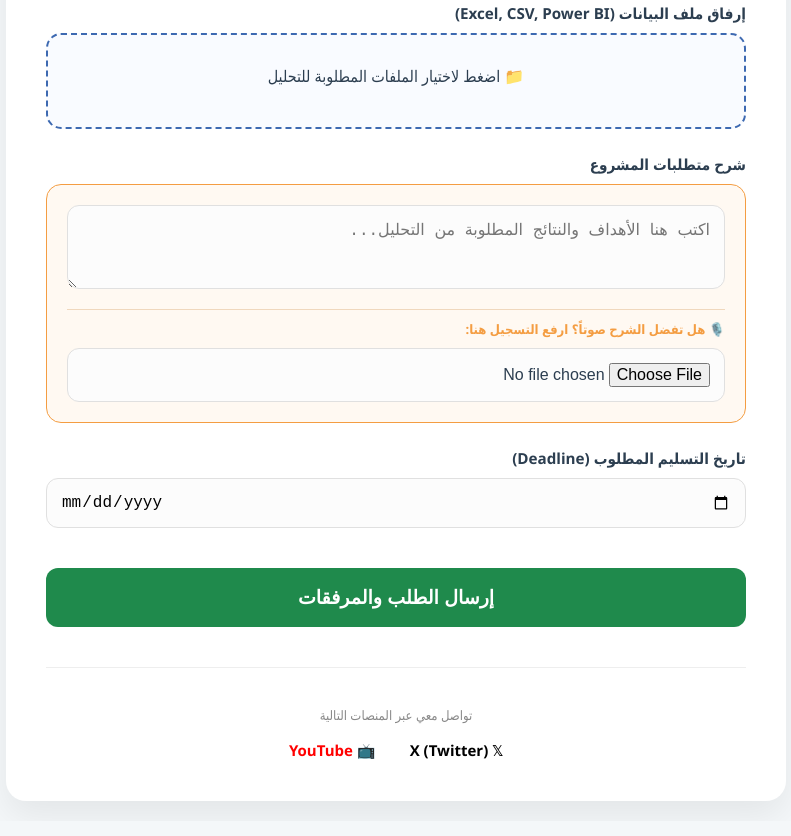
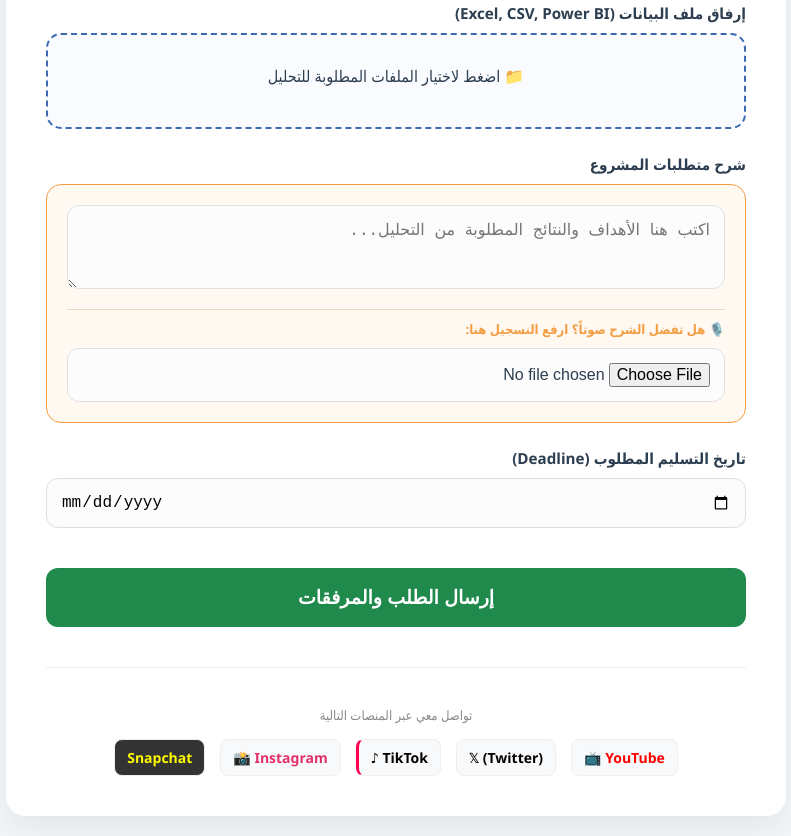
Before and after one commit to TurkiRM/Dashboard-Portal, a plain HTML site: page index.html in a window 1280 px wide. Shown: the part 670-1506 px from the top of the page, without its empty margins (244-1035 px from the left). Drawn offline with Linux system fonts and the light colour scheme.

Commit message:
Update index.html

```diff
--- a/index.html
+++ b/index.html
@@ -3,7 +3,7 @@
 <head>
     <meta charset="UTF-8">
     <meta name="viewport" content="width=device-width, initial-scale=1.0">
-    <title>تركي الحجيلي | مبرمج ومحلل بيانات</title>
+    <title>تركي رزيق | مبرمج ومحلل بيانات</title>
     <link rel="icon" type="image/png" href="logo.png">
 
     <style>
@@ -36,7 +36,6 @@
             border-top: 10px solid var(--progress-blue);
         }
 
-        /* Header Section */
         .header {
             text-align: center;
             border-bottom: 1px solid #EEE;
@@ -90,7 +89,6 @@
         }
         .whatsapp-link:hover { transform: scale(1.05); }
 
-        /* Form Styling */
         .form-group { margin-bottom: 25px; text-align: right; }
         label { display: block; font-weight: bold; margin-bottom: 10px; font-size: 0.95em; }
 
@@ -139,19 +137,38 @@
         }
         .submit-btn:hover { background: #166D3B; transform: translateY(-3px); box-shadow: 0 10px 20px rgba(31, 138, 76, 0.2); }
 
-        /* Social Media */
+        /* Social Media Footer */
         .social-footer {
             margin-top: 40px;
             text-align: center;
             padding-top: 25px;
             border-top: 1px solid #EEE;
         }
+        .social-links {
+            display: flex;
+            flex-wrap: wrap;
+            justify-content: center;
+            gap: 15px;
+            margin-top: 15px;
+        }
         .social-links a {
             text-decoration: none;
-            margin: 0 15px;
-            font-size: 15px;
+            font-size: 14px;
             font-weight: bold;
+            padding: 8px 12px;
+            border-radius: 8px;
+            background: #f8f9fa;
+            transition: 0.3s;
+            border: 1px solid #eee;
         }
+        .social-links a:hover { transform: translateY(-2px); box-shadow: 0 4px 8px rgba(0,0,0,0.1); }
+
+        /* Icons Colors */
+        .yt { color: #FF0000; }
+        .x-tw { color: #000000; }
+        .tk { color: #000000; border-left: 3px solid #ff0050 !important; }
+        .ig { color: #E1306C; }
+        .sc { color: #FFFC00; background: #333 !important; }
 
         #file-name-display {
             margin-top: 10px;
@@ -168,7 +185,7 @@
 <div class="container">
     <div class="header">
         <img src="logo.jpeg" alt="Logo" class="profile-logo" onerror="this.src='https://via.placeholder.com/110?text=LOGO'">
-        <h1>تركي الحجيلي</h1>
+        <h1>تركي رزيق</h1>
         <div class="credentials">
             مبرمج ومحلل بيانات معتمد من وزارة الموارد البشرية
             <div class="license-container">
@@ -183,19 +200,19 @@
 
         <div class="form-group">
             <label>الاسم بالكامل</label>
-            <input type="text" name="اسم_العميل" placeholder="أدخل اسمك الكريم" required>
+            <input type="text" name="Client_Name" placeholder="أدخل اسمك الكريم" required>
         </div>
 
         <div class="form-group">
             <label>رقم الجوال</label>
-            <input type="tel" name="رقم_التواصل" placeholder="05xxxxxxxx" required>
+            <input type="tel" name="Phone_Number" placeholder="05xxxxxxxx" required>
         </div>
 
         <div class="form-group">
             <label>إرفاق ملف البيانات (Excel, CSV, Power BI)</label>
             <div class="upload-area" onclick="document.getElementById('fileUpload').click()">
                 <span id="file-label">📁 اضغط لاختيار الملفات المطلوبة للتحليل</span>
-                <input type="file" name="ملف_البيانات" id="fileUpload" hidden onchange="showName()">
+                <input type="file" name="Data_File" id="fileUpload" hidden onchange="showName()">
                 <span id="file-name-display"></span>
             </div>
         </div>
@@ -203,29 +220,31 @@
         <div class="form-group">
             <label>شرح متطلبات المشروع</label>
             <div class="voice-section">
-                <textarea name="وصف_المشروع" rows="3" placeholder="اكتب هنا الأهداف والنتائج المطلوبة من التحليل..."></textarea>
+                <textarea name="Requirements" rows="3" placeholder="اكتب هنا الأهداف والنتائج المطلوبة من التحليل..."></textarea>
                 <div style="margin-top:15px; border-top: 1px solid #f0d8bd; padding-top: 10px;">
                     <label style="font-size: 13px; color: var(--launch-orange);">🎙️ هل تفضل الشرح صوتاً؟ ارفع التسجيل هنا:</label>
-                    <input type="file" name="تسجيل_صوتي" accept="audio/*">
+                    <input type="file" name="Voice_Note" accept="audio/*">
                 </div>
             </div>
         </div>
 
         <div class="form-group">
             <label>تاريخ التسليم المطلوب (Deadline)</label>
-            <input type="date" name="تاريخ_التسليم" required>
+            <input type="date" name="Deadline_Date" required>
         </div>
 
         <input type="text" name="_gotcha" style="display:none">
-
         <button type="submit" class="submit-btn">إرسال الطلب والمرفقات</button>
     </form>
 
     <div class="social-footer">
-        <p style="font-size: 13px; color: #888; margin-bottom: 15px;">تواصل معي عبر المنصات التالية</p>
+        <p style="font-size: 13px; color: #888; margin-bottom: 5px;">تواصل معي عبر المنصات التالية</p>
         <div class="social-links">
-            <a href="https://youtube.com/@turkialhujili?si=xp-mvwbddj7XH_YU" style="color: #FF0000;">YouTube 📺</a>
-            <a href="https://x.com/AlhujiliTurki" style="color: #000000;">X (Twitter) 𝕏</a>
+            <a href="https://youtube.com/@turkialhujili?si=xp-mvwbddj7XH_YU" class="yt">YouTube 📺</a>
+            <a href="https://x.com/AlhujiliTurki" class="x-tw">𝕏 (Twitter)</a>
+            <a href="https://www.tiktok.com/@turki.alhujili?_r=1&_t=ZS-93AKEUzZYXA" class="tk">TikTok ♪</a>
+            <a href="https://www.instagram.com/turkialhujili?igsh=MWdkbWVvN2VyZHU0ag==" class="ig">Instagram 📸</a>
+            <a href="https://www.snapchat.com/add/turki_alhujili?share_id=o6NiNGBZW5M&locale=fr-FR" class="sc">Snapchat </a>
         </div>
     </div>
 </div>
```
